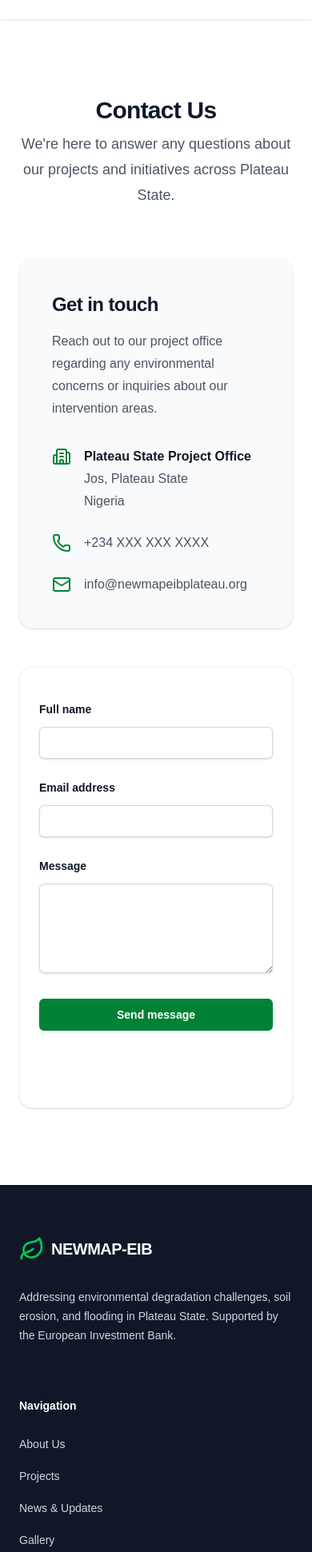
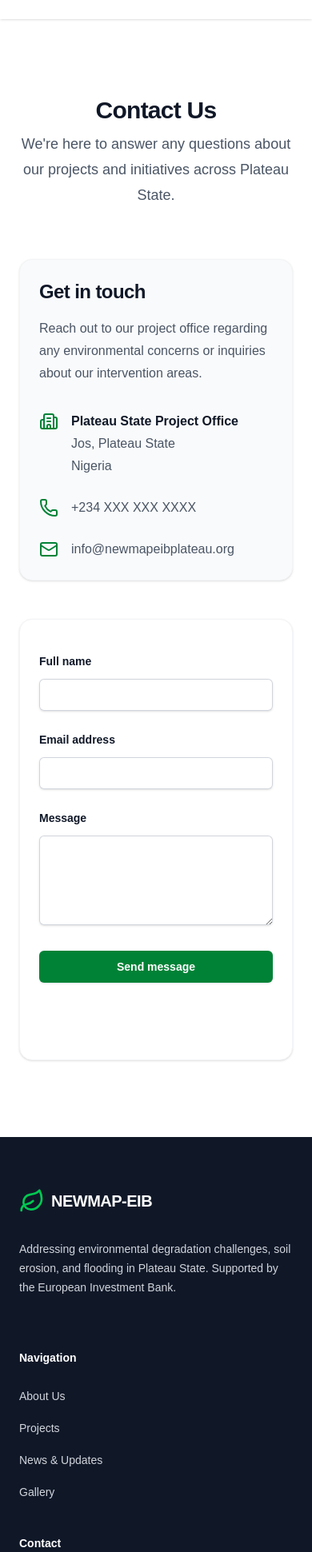
Before and after one commit to aziishaya7/NEWMAP-EIB-PLATEAU, a Next.js app: page /contact in a window 390 px wide. Shown: the part 56-1997 px from the top of the page at 80% size. Built offline with nearby package versions, Linux system fonts and the light colour scheme.

Commit message:
fix: website responsiveness

```diff
--- a/src/app/contact/page.tsx
+++ b/src/app/contact/page.tsx
@@ -13,7 +13,7 @@ export default function Contact() {
 
         <div className="mx-auto mt-16 grid max-w-4xl grid-cols-1 gap-12 sm:mt-20 lg:grid-cols-2">
           {/* Contact Information */}
-          <div className="rounded-2xl bg-gray-50 p-10 shadow-sm border border-gray-100">
+          <div className="rounded-2xl bg-gray-50 p-6 sm:p-10 shadow-sm border border-gray-100">
             <h3 className="text-2xl font-bold tracking-tight text-gray-900">Get in touch</h3>
             <p className="mt-4 text-base leading-7 text-gray-600">
               Reach out to our project office regarding any environmental concerns or inquiries about our intervention areas.
--- a/src/app/page.tsx
+++ b/src/app/page.tsx
@@ -18,8 +18,8 @@ export default function Home() {
             <p className="mt-6 text-lg leading-8 text-gray-600">
               Welcome to NEWMAP-EIB Plateau State. We are committed to environmental protection, erosion control, flood management, and sustainable development across the region.
             </p>
-            <div className="mt-10 flex items-center justify-center gap-x-6">
-              <Link href="/projects" className="rounded-md bg-green-700 px-3.5 py-2.5 text-sm font-semibold text-white shadow-sm hover:bg-green-800 focus-visible:outline focus-visible:outline-2 focus-visible:outline-offset-2 focus-visible:outline-green-700 flex items-center gap-2">
+            <div className="mt-10 flex flex-col sm:flex-row items-center justify-center gap-y-4 sm:gap-x-6">
+              <Link href="/projects" className="rounded-md bg-green-700 px-3.5 py-2.5 text-sm font-semibold text-white shadow-sm hover:bg-green-800 focus-visible:outline focus-visible:outline-2 focus-visible:outline-offset-2 focus-visible:outline-green-700 w-full sm:w-auto flex items-center justify-center gap-2">
                 View Ongoing Projects <ArrowRight className="h-4 w-4" />
               </Link>
               <Link href="/about" className="text-sm font-semibold leading-6 text-gray-900">
--- a/src/app/projects/page.tsx
+++ b/src/app/projects/page.tsx
@@ -40,7 +40,7 @@ export default function Projects() {
         <div className="mx-auto mt-16 max-w-2xl sm:mt-20 lg:mt-24 lg:max-w-4xl">
           <div className="grid grid-cols-1 gap-12 sm:grid-cols-2 lg:grid-cols-3">
             {projects.map((project) => (
-              <div key={project.id} className="flex flex-col rounded-2xl border border-gray-200 bg-white p-8 shadow-sm transition hover:shadow-lg">
+              <div key={project.id} className="flex flex-col rounded-2xl border border-gray-200 bg-white p-6 sm:p-8 shadow-sm transition hover:shadow-lg">
                 <h3 className="text-xl font-semibold leading-8 text-gray-900">{project.title}</h3>
                 <p className="mt-4 text-base leading-7 text-gray-600 flex-1">{project.description}</p>
                 <div className="mt-6 flex items-center gap-x-4">
--- a/src/app/upload/page.tsx
+++ b/src/app/upload/page.tsx
@@ -50,7 +50,7 @@ export default function UploadProgress() {
           </p>
         </div>
 
-        <form onSubmit={handleSubmit} className="bg-gray-50 p-8 rounded-2xl border border-gray-100 shadow-sm space-y-6">
+        <form onSubmit={handleSubmit} className="bg-gray-50 p-6 sm:p-8 rounded-2xl border border-gray-100 shadow-sm space-y-6">
           {success && (
             <div className="p-4 bg-green-50 border border-green-200 rounded-lg flex items-center gap-3 text-green-800">
               <CheckCircle2 className="h-5 w-5" />
--- a/src/components/Footer.tsx
+++ b/src/components/Footer.tsx
@@ -18,7 +18,7 @@ export default function Footer() {
               Addressing environmental degradation challenges, soil erosion, and flooding in Plateau State. Supported by the European Investment Bank.
             </p>
           </div>
-          <div className="mt-16 grid grid-cols-2 gap-8 xl:col-span-2 xl:mt-0">
+          <div className="mt-16 grid grid-cols-1 sm:grid-cols-2 gap-8 xl:col-span-2 xl:mt-0">
             <div className="md:grid md:grid-cols-2 md:gap-8">
               <div>
                 <h3 className="text-sm font-semibold leading-6 text-white">Navigation</h3>
```
